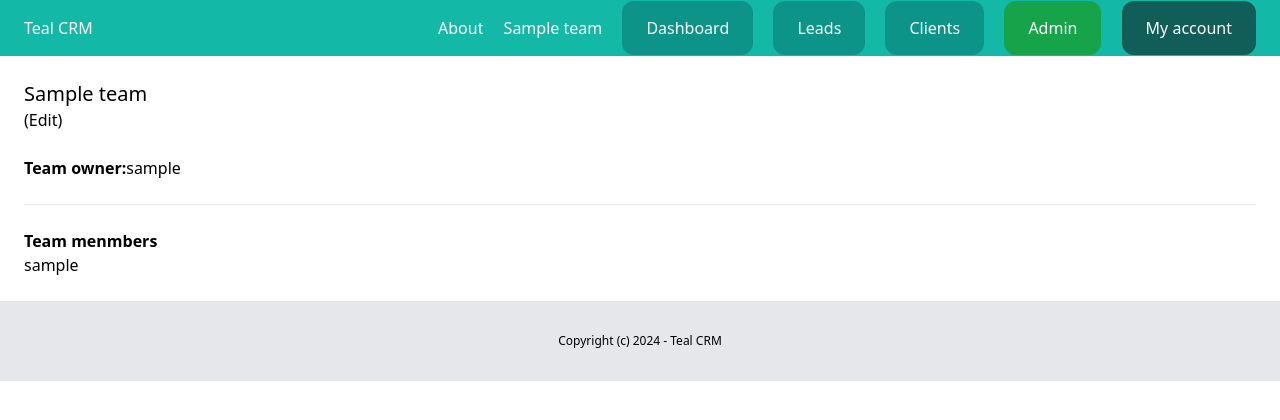
After one commit to gasanovazer/crm_django, a Django app: page /dashboard/teams/1/ in a window 1280 px wide. The commit adds this page. Shown: the top 420 px of the page. Run offline with Django 4.2, Linux system fonts and the light colour scheme; a user stored in the database is signed in; tables that the repository leaves empty hold one stand-in row (values such as "Sample post"); style sheets or scripts are compiled from the project's sources.

Commit message:
Team detail page with imember list

```diff
--- a/core/templates/core/base.html
+++ b/core/templates/core/base.html
@@ -16,7 +16,7 @@
             <div class="space-x-4">
                 <a href="{% url "about" %}" class="text-white">About</a>
                 {% if request.user.is_authenticated %}
-                    <a href="#" class="text-white">{{ team.name }}</a>
+                    <a href="{% url "team:detail" active_team.id %}" class="text-white">{{ active_team.name }}</a>
                     <a href="{% url "dashboard:index" %}" class="py-4 px-6 bg-teal-600 rounded-xl text-white">Dashboard</a>
                     <a href="{% url "leads:list" %}" class="py-4 px-6 bg-teal-600 rounded-xl text-white">Leads</a>
                     <a href="{% url "clients:list" %}" class="py-4 px-6 bg-teal-600 rounded-xl text-white">Clients</a>
--- a/tealcrm/settings.py
+++ b/tealcrm/settings.py
@@ -73,7 +73,7 @@ TEMPLATES = [
                 "django.template.context_processors.request",
                 "django.contrib.auth.context_processors.auth",
                 "django.contrib.messages.context_processors.messages",
-                "team.context_processors.team",
+                "team.context_processors.active_team",
             ],
         },
     },
--- a/team/context_processors.py
+++ b/team/context_processors.py
@@ -1,5 +1,5 @@
 from .models import Team
 
-def team(request):
-    team = Team.objects.filter(created_by=request.user)[0]
-    return {'team': team}
+def active_team(request):
+    active_team = Team.objects.filter(created_by=request.user)[0]
+    return {'active_team': active_team}
--- /dev/null
+++ b/team/templates/team/detail.html
@@ -0,0 +1,20 @@
+{% extends "core/base.html" %}
+
+{% block title %}{{ team.name }}{% endblock title %}
+
+{% block content %}
+<div class="py-6 px-6">
+    <h1 class='text-xl'>{{ team.name }}</h1>
+
+    {% if team.created_by == request.user %}
+        <a href="{% url "team:edit" team.id %}"> (Edit)</a>
+    {% endif %}
+
+    <p class="mt-6"><strong>Team owner:</strong>{{ team.created_by }}</p>
+    <hr class="mt-6">
+    <h2 class="mt-6 font-semibold">Team menmbers</h2>
+    {% for member in team.members.all %}
+        <p>{{ member.username }}</p>
+    {% endfor %}
+</div>
+{% endblock content %}
--- a/team/urls.py
+++ b/team/urls.py
@@ -5,5 +5,6 @@ from . import views
 app_name = 'team'
 
 urlpatterns = [
+    path('<int:pk>/', views.detail, name='detail'),
     path('<int:pk>/edit/', views.edit_team, name='edit' ),
 ]
--- a/team/views.py
+++ b/team/views.py
@@ -4,6 +4,12 @@ from django.shortcuts import get_object_or_404, redirect, render
 
 from .form import TeamForm
 from .models import Team
+
+@login_required
+def detail(request, pk):
+    team = get_object_or_404(Team, created_by=request.user, pk=pk)
+
+    return render(request, 'team/detail.html', {'team':team})
 
 @login_required
 def edit_team(request, pk):
```
